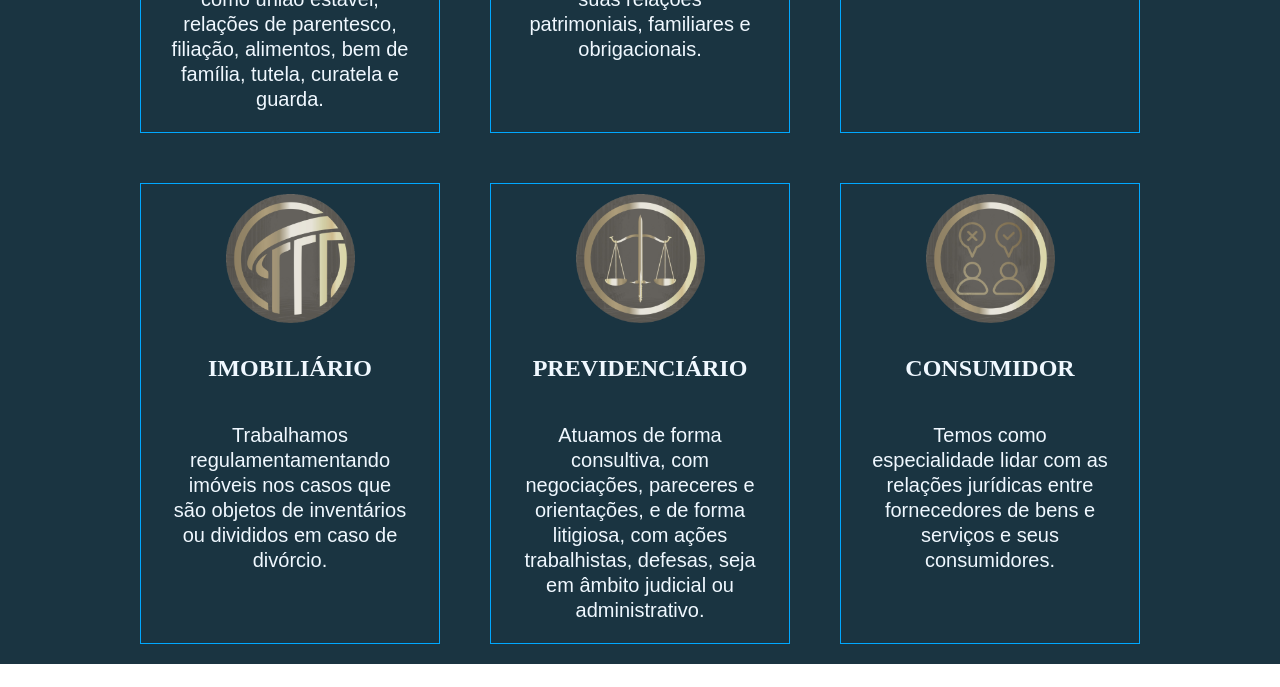
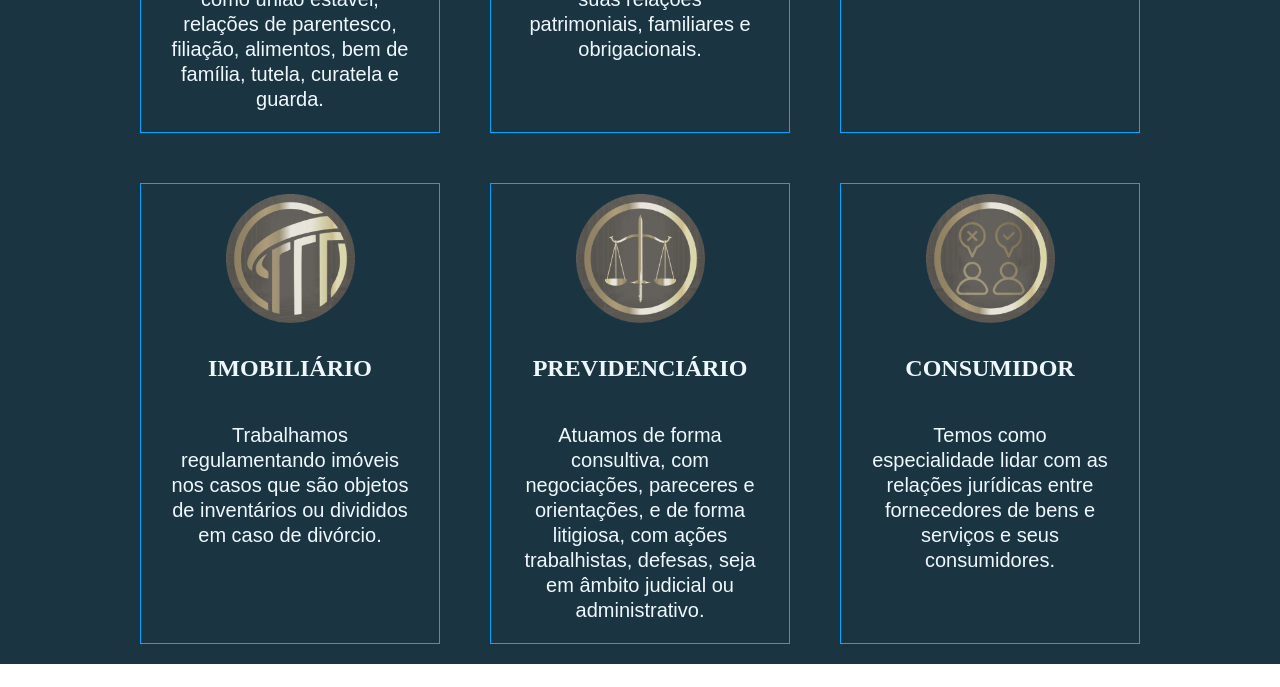
Before and after one commit to Rivaldo05/diegoAdv, a plain HTML site: page index.html in a window 1280 px wide. Shown: the part 1078-1765 px from the top of the page. Drawn offline with Linux system fonts and the light colour scheme.

Commit message:
Add files via upload

```diff
--- a/index.html
+++ b/index.html
@@ -66,7 +66,7 @@
                             <img src="imagens/imobiliario.png" alt="">
                         </div>
                         <h3 class="tituloBranco">Imobiliário</h3>
-                        <P class="tituloBranco">Trabalhamos regulamentamentando imóveis nos casos que são objetos de inventários ou divididos em caso de divórcio.</P>
+                        <P class="tituloBranco">Trabalhamos regulamentando imóveis nos casos que são objetos de inventários ou divididos em caso de divórcio.</P>
                     </div>
 
                     <div class="autacao">
```
